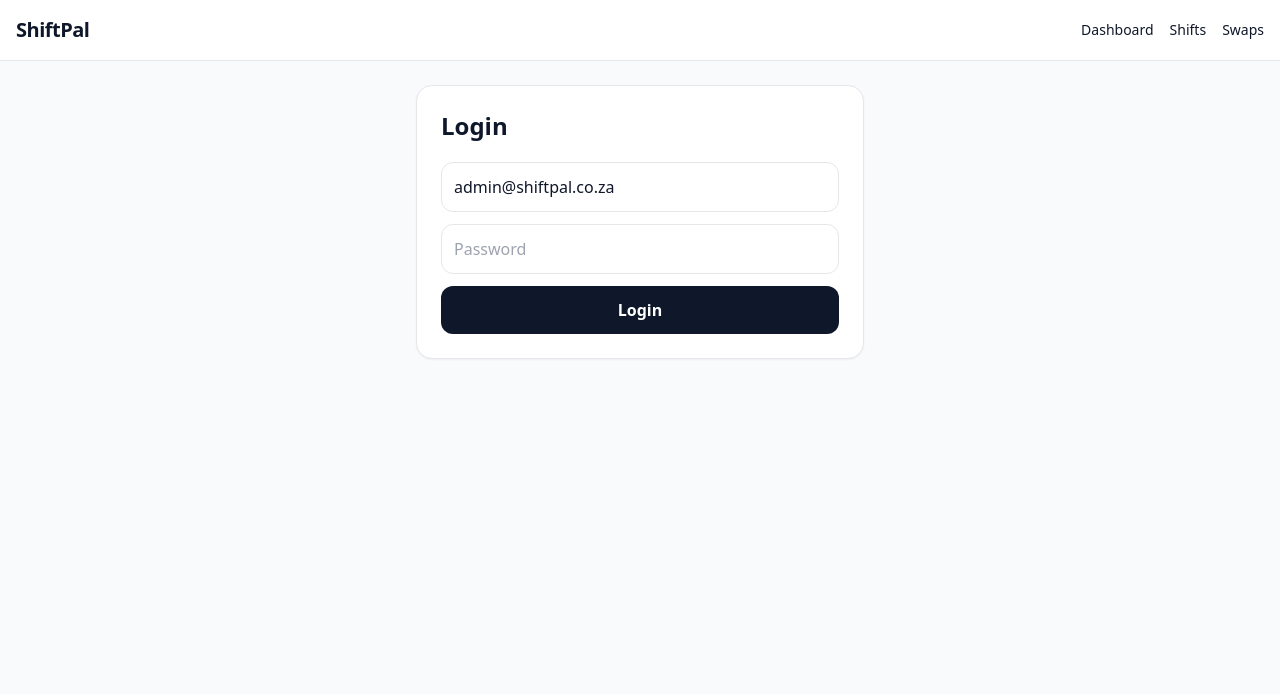
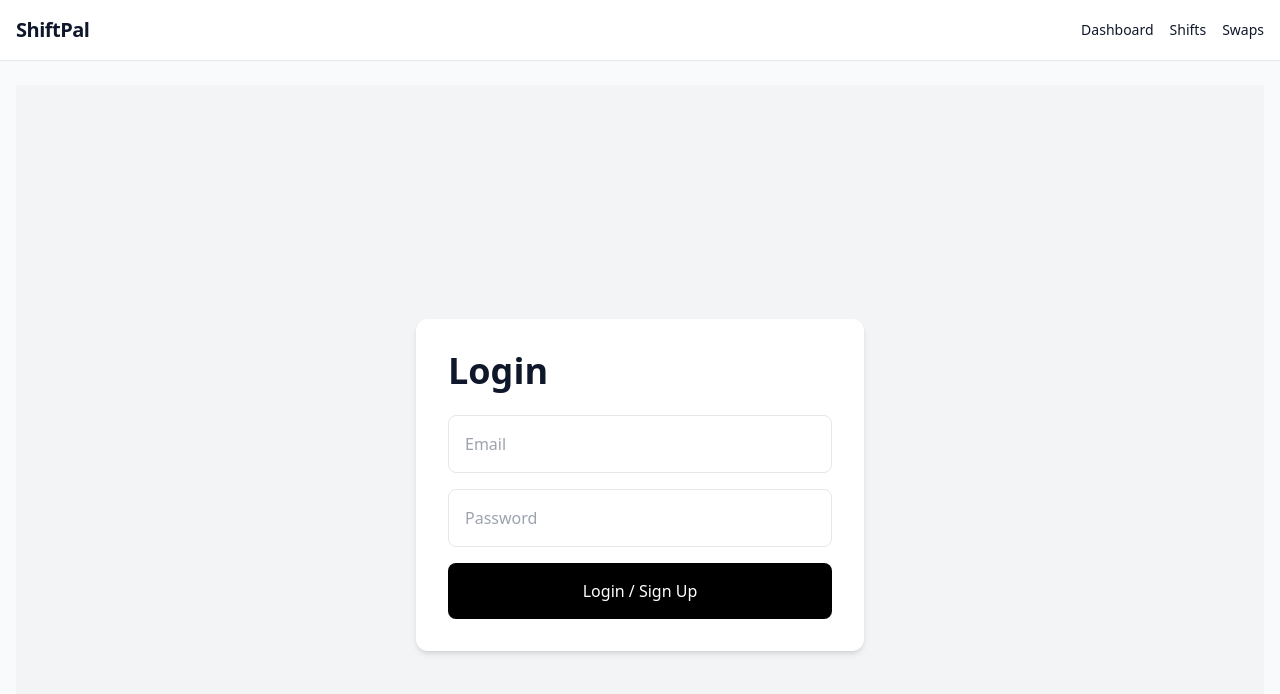
Before and after one commit to shiftpalwork/shiftpal, a Next.js app in the folder web/: page /login in a window 1280 px wide. Shown: the top 694 px of the page. Built offline with nearby package versions, Linux system fonts and the light colour scheme; no server answers.

Commit message:
Add signup authentication

```diff
--- a/web/app/login/page.tsx
+++ b/web/app/login/page.tsx
@@ -1,27 +1,89 @@
 "use client";
 
 import { useState } from "react";
-import { supabase } from "@/lib/supabaseClient";
+import { createClient } from "@supabase/supabase-js";
+import { useRouter } from "next/navigation";
+
+const supabase = createClient(
+  process.env.NEXT_PUBLIC_SUPABASE_URL!,
+  process.env.NEXT_PUBLIC_SUPABASE_ANON_KEY!
+);
 
 export default function LoginPage() {
-  const [email, setEmail] = useState("admin@shiftpal.co.za");
+  const router = useRouter();
+
+  const [email, setEmail] = useState("");
   const [password, setPassword] = useState("");
   const [message, setMessage] = useState("");
+  const [loading, setLoading] = useState(false);
 
-  async function login() {
-    const { error } = await supabase.auth.signInWithPassword({ email, password });
-    setMessage(error ? error.message : "Logged in successfully.");
+  async function handleAuth() {
+    setLoading(true);
+    setMessage("");
+
+    const { data: loginData, error: loginError } =
+      await supabase.auth.signInWithPassword({
+        email,
+        password,
+      });
+
+    if (!loginError && loginData.user) {
+      router.push("/dashboard");
+      return;
+    }
+
+    const { data: signupData, error: signupError } =
+      await supabase.auth.signUp({
+        email,
+        password,
+      });
+
+    if (signupError) {
+      setMessage(signupError.message);
+      setLoading(false);
+      return;
+    }
+
+    if (signupData.user) {
+      setMessage("Account created successfully. Please login again.");
+    }
+
+    setLoading(false);
   }
 
   return (
-    <div className="mx-auto max-w-md rounded-2xl border bg-white p-6 shadow-sm">
-      <h1 className="text-2xl font-black">Login</h1>
-      <div className="mt-5 grid gap-3">
-        <input className="rounded-xl border p-3" value={email} onChange={(e) => setEmail(e.target.value)} />
-        <input className="rounded-xl border p-3" type="password" placeholder="Password" onChange={(e) => setPassword(e.target.value)} />
-        <button onClick={login} className="rounded-xl bg-slate-900 p-3 font-bold text-white">Login</button>
-        {message && <p className="text-sm">{message}</p>}
+    <main className="min-h-screen flex items-center justify-center bg-gray-100">
+      <div className="bg-white p-8 rounded-xl shadow-md w-full max-w-md">
+        <h1 className="text-4xl font-bold mb-6">Login</h1>
+
+        <input
+          type="email"
+          placeholder="Email"
+          className="w-full border p-4 rounded-lg mb-4"
+          value={email}
+          onChange={(e) => setEmail(e.target.value)}
+        />
+
+        <input
+          type="password"
+          placeholder="Password"
+          className="w-full border p-4 rounded-lg mb-4"
+          value={password}
+          onChange={(e) => setPassword(e.target.value)}
+        />
+
+        <button
+          onClick={handleAuth}
+          disabled={loading}
+          className="w-full bg-black text-white p-4 rounded-lg"
+        >
+          {loading ? "Loading..." : "Login / Sign Up"}
+        </button>
+
+        {message && (
+          <p className="mt-4 text-sm text-red-500">{message}</p>
+        )}
       </div>
-    </div>
+    </main>
   );
 }
```
